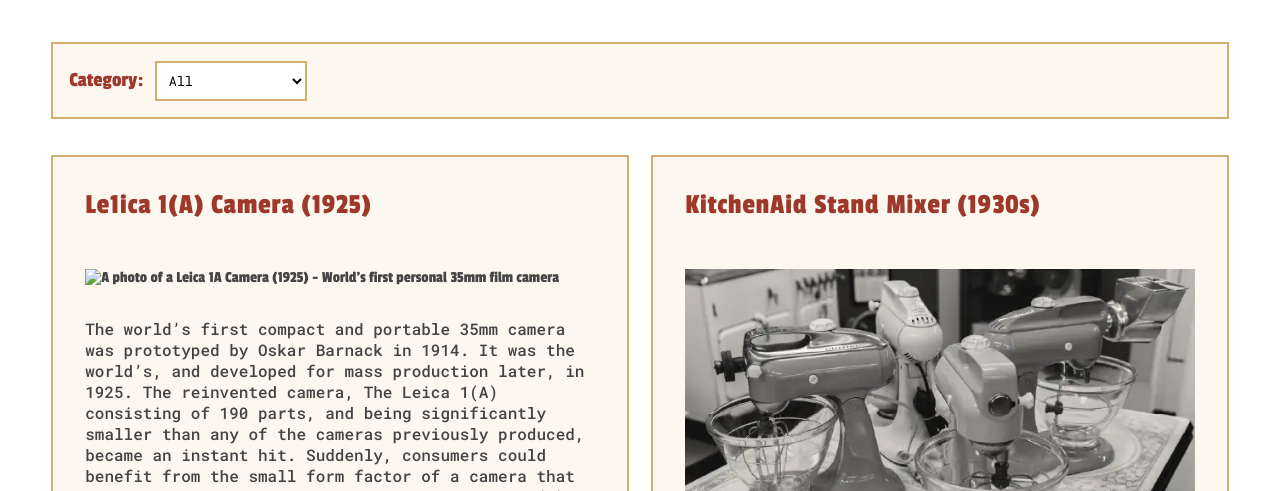
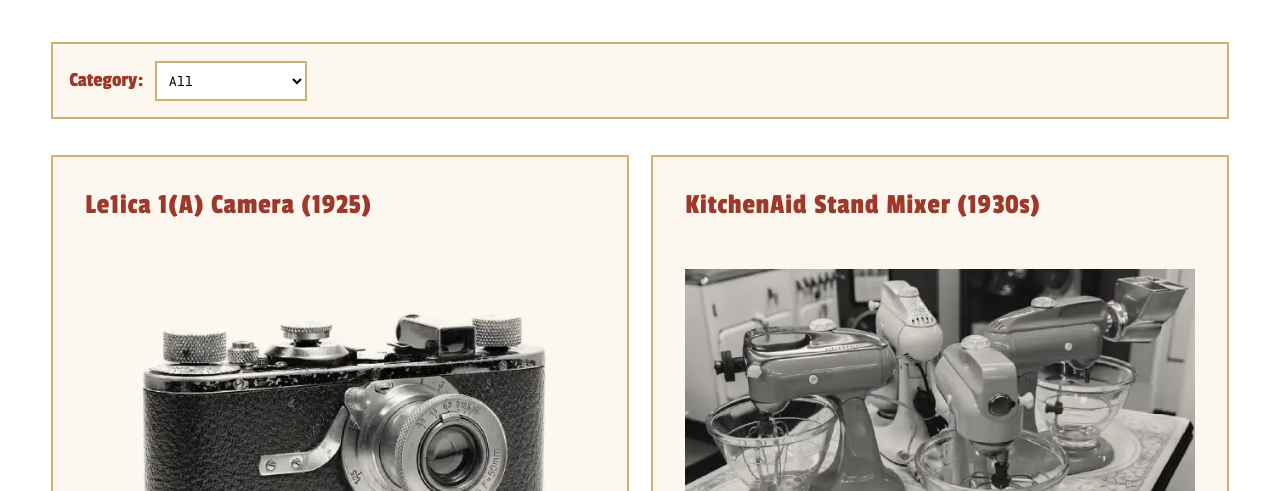
Before and after one commit to tomkhr/CPRG-309-media-showcase, a plain HTML site: page index.html in a window 1280 px wide. Shown: the part 309-800 px from the top of the page. Drawn offline with Linux system fonts and the light colour scheme; the site is published under a folder, as on GitHub Pages, so addresses that start at the root find nothing.

Commit message:
image fix should work now

```diff
--- a/index.html
+++ b/index.html
@@ -36,7 +36,7 @@
 
                 <article data-category="productivity" data-country="italy" data-decade="20s">
                     <h3>Le1ica 1(A) Camera (1925)</h3>
-                    <img src="/assets/leicacamera.webp" alt="A photo of a Leica 1A Camera (1925) - World's first personal 35mm film camera" width="600" height="400">
+                    <img src="assets/leicacamera.webp" alt="A photo of a Leica 1A Camera (1925) - World's first personal 35mm film camera" width="600" height="400">
                     <p>The world’s first compact and portable 35mm camera was prototyped by Oskar Barnack in 1914. It was the world’s, and developed for mass production later, in 1925. The reinvented camera, The Leica 1(A) consisting of 190 parts, and being significantly smaller than any of the cameras previously produced, became an instant hit. Suddenly, consumers could benefit from the small form factor of a camera that they could take with them anywhere. The Leica 1(A) set a new standard in the industry of personal cameras and to this day remains an iconic example of good industrial design.</p>
                 </article>
 
```
